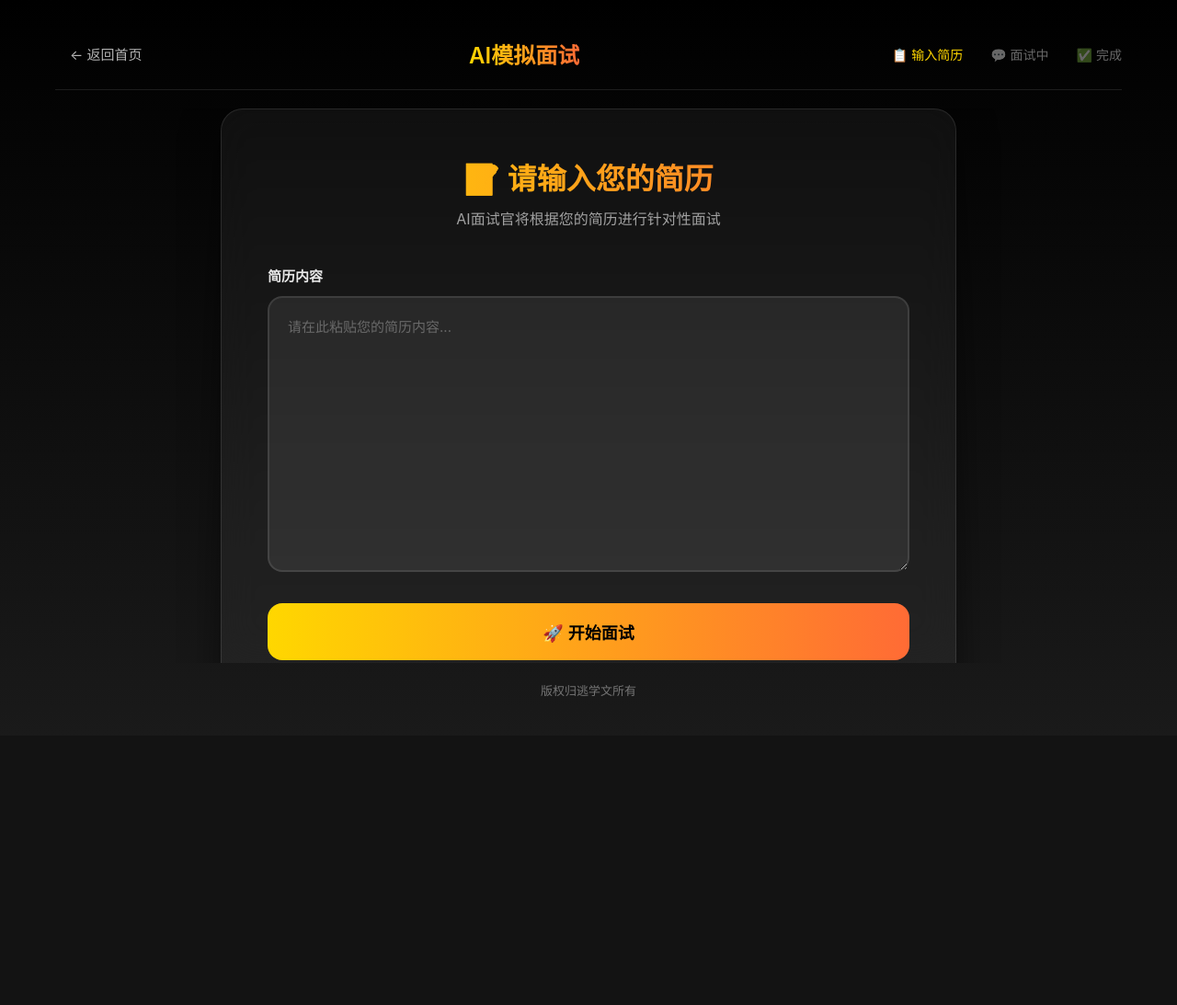
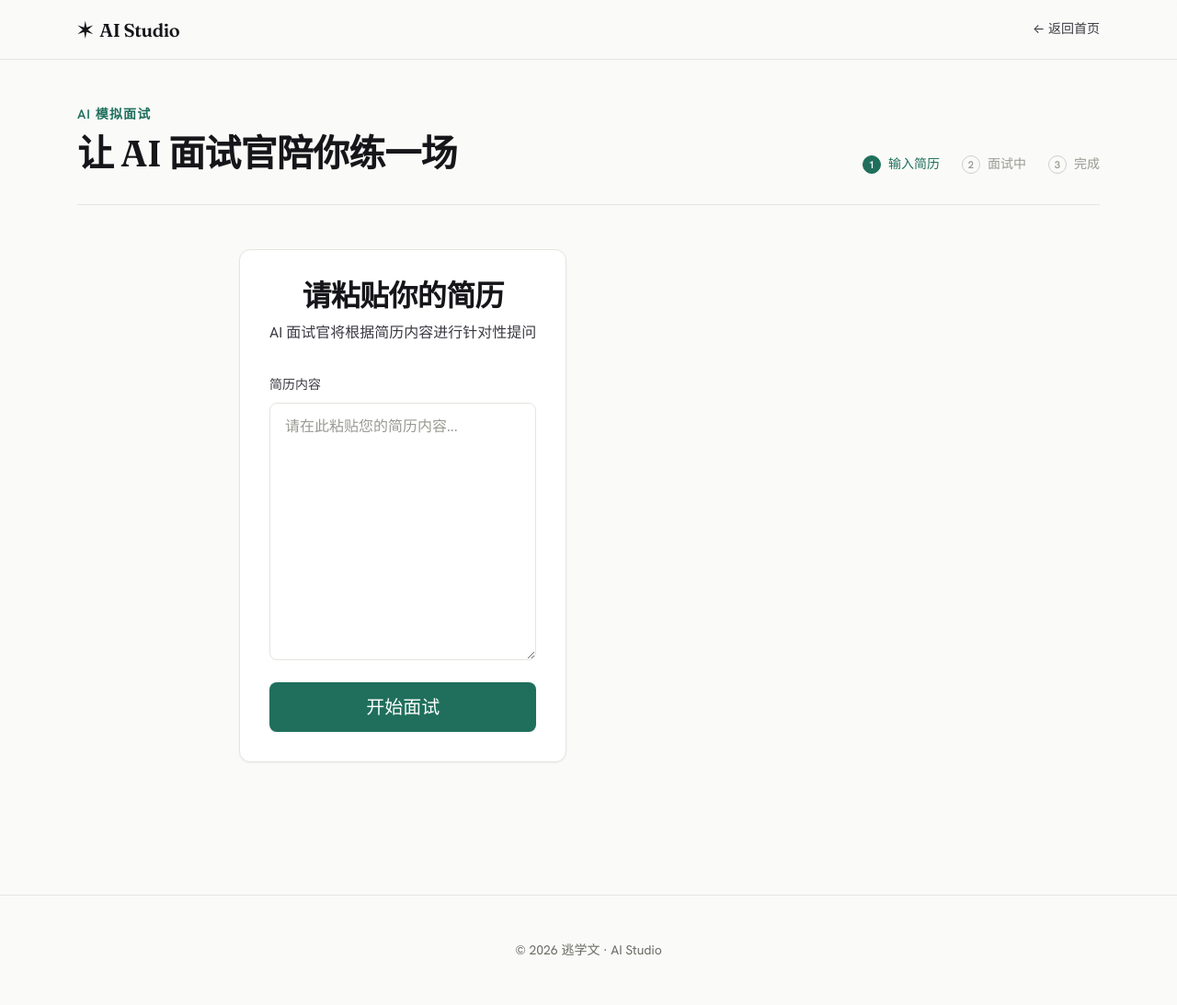
Before and after one commit to taoxuewen/my_page, a Python web app: template templates/interview.html in a window 1280 px wide. Shown: the whole page at 92% size. Before the commit the page ends 757 px from the top, so only its background shows below. Run offline with Jinja, Linux system fonts and the light colour scheme; the template is opened without the code that fills it, so the values that code supplies are empty.

Commit message:
重构：AI 模拟面试页改为统一编辑风（浅色）
Co-Authored-By: Claude Opus 4.8 <noreply@anthropic.com>

```diff
--- a/static/css/interview.css
+++ b/static/css/interview.css
@@ -1,490 +1,268 @@
-* {
-    margin: 0;
-    padding: 0;
-    box-sizing: border-box;
+/* ============================================================
+   AI 模拟面试 — 页面特有样式（公共部分见 design-system.css）
+   ============================================================ */
+
+.iv {
+  padding-top: var(--space-12);
+  padding-bottom: var(--space-12);
 }
 
-body {
-    font-family: -apple-system, BlinkMacSystemFont, 'Segoe UI', Roboto, 'Helvetica Neue', Arial, sans-serif;
-    background: linear-gradient(180deg, #000000 0%, #1a1a1a 100%);
-    min-height: 100vh;
-    color: #ffffff;
-    overflow-x: hidden;
+/* ---------- 顶部标题 + 进度 ---------- */
+.iv__header {
+  display: flex;
+  align-items: flex-end;
+  justify-content: space-between;
+  gap: var(--space-8);
+  padding-bottom: var(--space-8);
+  margin-bottom: var(--space-12);
+  border-bottom: 1px solid var(--gray-200);
 }
 
-.container {
-    max-width: 1200px;
-    margin: 0 auto;
-    padding: 20px;
-    height: 100vh;
-    display: flex;
-    flex-direction: column;
-}
-
-.header {
-    display: flex;
-    align-items: center;
-    justify-content: space-between;
-    padding: 20px 0;
-    margin-bottom: 20px;
-    border-bottom: 1px solid rgba(255, 255, 255, 0.1);
-}
-
-.back-link {
-    color: rgba(255, 255, 255, 0.7);
-    text-decoration: none;
-    font-size: 15px;
-    transition: all 0.3s;
-    padding: 8px 16px;
-    border-radius: 8px;
-}
-
-.back-link:hover {
-    color: #fff;
-    background: rgba(255, 255, 255, 0.1);
-}
-
-.app-title {
-    font-size: 24px;
-    font-weight: 600;
-    background: linear-gradient(90deg, #ffd700 0%, #ff6b35 100%);
-    -webkit-background-clip: text;
-    -webkit-text-fill-color: transparent;
-    background-clip: text;
+.iv__title {
+  margin-top: var(--space-2);
+  font-size: var(--text-3xl);
 }
 
 .progress-indicator {
   display: flex;
-    gap: 30px;
+  gap: var(--space-6);
+  flex-shrink: 0;
 }
 
 .step {
-    font-size: 14px;
-    color: rgba(255, 255, 255, 0.4);
   position: relative;
-    transition: all 0.3s;
+  padding-left: 1.75rem;
+  font-size: var(--text-sm);
+  color: var(--gray-400);
+  transition: color var(--transition-base);
+  counter-increment: step;
 }
 
+.step::before {
+  content: counter(step);
+  position: absolute;
+  left: 0;
+  top: 50%;
+  transform: translateY(-50%);
+  width: 1.25rem;
+  height: 1.25rem;
+  display: grid;
+  place-items: center;
+  border-radius: var(--radius-full);
+  border: 1px solid var(--gray-300);
+  font-size: 0.7rem;
+  font-weight: 600;
+  color: var(--gray-400);
+  transition: all var(--transition-base);
+}
+
+.progress-indicator { counter-reset: step; }
+
 .step.active {
-    color: #ffd700;
+  color: var(--color-accent);
+}
+.step.active::before {
+  border-color: var(--color-accent);
+  background: var(--color-accent);
+  color: #fff;
 }
 
 .step.completed {
-    color: #34c759;
+  color: var(--color-success);
+}
+.step.completed::before {
+  border-color: var(--color-success);
+  background: var(--color-success);
+  color: #fff;
+  content: "✓";
 }
 
-.main {
-    flex: 1;
-    display: flex;
-    flex-direction: column;
-    overflow: hidden;
-}
-
-/* 简历输入阶段 */
+/* ---------- 简历输入阶段 ---------- */
 .resume-stage {
-    flex: 1;
-    display: flex;
-    align-items: center;
-    justify-content: center;
-}
-
-.resume-card {
-    width: 100%;
-    max-width: 800px;
-    background: rgba(255, 255, 255, 0.05);
-    backdrop-filter: blur(20px);
-    border-radius: 24px;
-    padding: 50px;
-    border: 1px solid rgba(255, 255, 255, 0.1);
-    box-shadow: 0 10px 40px rgba(0, 0, 0, 0.5);
+  max-width: 760px;
+  margin: 0 auto;
 }
 
 .card-header {
   text-align: center;
-    margin-bottom: 40px;
+  margin-bottom: var(--space-8);
 }
 
 .card-header h2 {
-    font-size: 32px;
-    font-weight: 700;
-    margin-bottom: 10px;
-    background: linear-gradient(90deg, #ffd700 0%, #ff6b35 100%);
-    -webkit-background-clip: text;
-    -webkit-text-fill-color: transparent;
-    background-clip: text;
+  font-size: var(--text-2xl);
+  margin-bottom: var(--space-2);
 }
 
 .subtitle {
-    color: rgba(255, 255, 255, 0.6);
-    font-size: 16px;
+  color: var(--color-ink-soft);
+  font-size: var(--text-base);
 }
 
-.form-group {
-    margin-bottom: 30px;
-}
-
-.form-group label {
-    display: block;
-    font-size: 15px;
-    font-weight: 600;
-    margin-bottom: 12px;
-    color: rgba(255, 255, 255, 0.9);
-}
-
-.form-group textarea {
-    width: 100%;
-    height: 300px;
-    padding: 20px;
-    background: rgba(255, 255, 255, 0.08);
-    border: 2px solid rgba(255, 255, 255, 0.1);
-    border-radius: 16px;
-    color: #fff;
-    font-size: 15px;
-    font-family: inherit;
-    resize: vertical;
-    line-height: 1.6;
-    transition: all 0.3s;
-}
-
-.form-group textarea:focus {
-    outline: none;
-    border-color: rgba(255, 215, 0, 0.5);
-    background: rgba(255, 255, 255, 0.12);
-    box-shadow: 0 0 0 4px rgba(255, 215, 0, 0.1);
-}
-
-.form-group textarea::placeholder {
-    color: rgba(255, 255, 255, 0.3);
+.resume-card textarea {
+  min-height: 280px;
 }
 
 .start-btn {
   width: 100%;
-    padding: 18px;
-    background: linear-gradient(90deg, #ffd700 0%, #ff6b35 100%);
-    color: #000;
-    border: none;
-    border-radius: 16px;
-    font-size: 18px;
-    font-weight: 700;
-    cursor: pointer;
-    transition: all 0.3s;
+  padding-block: 1rem;
+  font-size: var(--text-lg);
 }
 
-.start-btn:hover {
-    transform: translateY(-2px);
-    box-shadow: 0 10px 30px rgba(255, 215, 0, 0.3);
-}
-
-.start-btn:active {
-    transform: translateY(0);
-}
-
-/* 面试对话阶段 */
+/* ---------- 对话阶段 ---------- */
 .interview-stage {
-    flex: 1;
-    display: flex;
-    flex-direction: column;
-    overflow: hidden;
+  max-width: 860px;
+  margin: 0 auto;
 }
 
 .chat-container {
-    flex: 1;
   display: flex;
   flex-direction: column;
-    background: rgba(255, 255, 255, 0.03);
-    border-radius: 24px;
-    border: 1px solid rgba(255, 255, 255, 0.1);
+  height: min(68vh, 640px);
+  background: var(--color-surface);
+  border: 1px solid var(--gray-200);
+  border-radius: var(--radius-lg);
+  box-shadow: var(--shadow-sm);
   overflow: hidden;
 }
 
 .messages {
   flex: 1;
   overflow-y: auto;
-    padding: 30px;
+  padding: var(--space-8);
 }
 
-.messages::-webkit-scrollbar {
-    width: 8px;
-}
-
-.messages::-webkit-scrollbar-track {
-    background: transparent;
-}
-
+.messages::-webkit-scrollbar { width: 8px; }
 .messages::-webkit-scrollbar-thumb {
-    background: rgba(255, 255, 255, 0.2);
-    border-radius: 4px;
+  background: var(--gray-300);
+  border-radius: var(--radius-full);
 }
 
 .message {
   display: flex;
-    margin-bottom: 24px;
-    animation: messageIn 0.3s ease;
+  margin-bottom: var(--space-6);
+  animation: messageIn 0.3s var(--ease-out);
 }
 
 @keyframes messageIn {
-    from {
-        opacity: 0;
-        transform: translateY(10px);
-    }
-    to {
-        opacity: 1;
-        transform: translateY(0);
-    }
+  from { opacity: 0; transform: translateY(10px); }
+  to   { opacity: 1; transform: translateY(0); }
 }
 
-.message-ai {
-    justify-content: flex-start;
-}
-
-.message-user {
-    justify-content: flex-end;
-}
+.message-ai { justify-content: flex-start; }
+.message-user { justify-content: flex-end; }
 
 .message-avatar {
   width: 40px;
   height: 40px;
-    border-radius: 12px;
-    display: flex;
-    align-items: center;
-    justify-content: center;
+  border-radius: var(--radius-md);
+  display: grid;
+  place-items: center;
   font-size: 20px;
-    margin-right: 12px;
+  margin-right: var(--space-3);
   flex-shrink: 0;
-}
-
-.message-ai .message-avatar {
-    background: linear-gradient(135deg, #ffd700 0%, #ff6b35 100%);
+  background: var(--color-accent-soft);
 }
 
 .message-user .message-avatar {
-    background: rgba(255, 255, 255, 0.2);
   order: 2;
   margin-right: 0;
-    margin-left: 12px;
+  margin-left: var(--space-3);
+  background: var(--gray-100);
 }
 
 .message-content {
-    max-width: 70%;
-    background: rgba(255, 255, 255, 0.1);
-    backdrop-filter: blur(10px);
+  max-width: 72%;
+  background: var(--gray-100);
   border-radius: 18px;
-    padding: 16px 20px;
-    line-height: 1.7;
-    font-size: 15px;
-}
-
-.message-ai .message-content {
   border-bottom-left-radius: 6px;
+  padding: var(--space-4) var(--space-6);
+  line-height: var(--leading-normal);
+  font-size: var(--text-base);
 }
 
 .message-user .message-content {
-    background: linear-gradient(135deg, #ffd700 0%, #ff6b35 100%);
-    color: #000;
+  background: var(--color-accent);
+  color: #fff;
+  border-bottom-left-radius: 18px;
   border-bottom-right-radius: 6px;
 }
 
 .time-estimate {
   display: inline-block;
-    margin-top: 8px;
-    padding: 4px 12px;
-    background: rgba(255, 215, 0, 0.2);
-    border-radius: 20px;
-    font-size: 13px;
-    color: #ffd700;
-    font-weight: 500;
+  margin-top: var(--space-2);
+  padding: 0.25rem 0.75rem;
+  background: var(--color-accent-soft);
+  border-radius: var(--radius-full);
+  font-size: var(--text-xs);
+  color: var(--color-accent);
+  font-weight: 600;
 }
 
 .input-area {
   display: flex;
-    gap: 12px;
-    padding: 20px 30px;
-    border-top: 1px solid rgba(255, 255, 255, 0.1);
-    background: rgba(0, 0, 0, 0.3);
+  gap: var(--space-3);
+  padding: var(--space-4) var(--space-6);
+  border-top: 1px solid var(--gray-200);
+  background: var(--color-paper);
 }
 
 .input-area textarea {
   flex: 1;
-    padding: 14px 18px;
-    background: rgba(255, 255, 255, 0.08);
-    border: 2px solid rgba(255, 255, 255, 0.1);
-    border-radius: 16px;
-    color: #fff;
-    font-size: 15px;
-    font-family: inherit;
+  height: 56px;
+  min-height: 56px;
+  max-height: 150px;
   resize: none;
-    height: 60px;
-    max-height: 150px;
-    transition: all 0.3s;
-}
-
-.input-area textarea:focus {
-    outline: none;
-    border-color: rgba(255, 215, 0, 0.5);
-    background: rgba(255, 255, 255, 0.12);
+  padding: var(--space-4);
 }
 
 .send-btn {
-    padding: 14px 30px;
-    background: linear-gradient(90deg, #ffd700 0%, #ff6b35 100%);
-    color: #000;
-    border: none;
-    border-radius: 16px;
-    font-size: 15px;
-    font-weight: 700;
-    cursor: pointer;
-    transition: all 0.3s;
-    display: flex;
-    align-items: center;
-    justify-content: center;
+  align-self: stretch;
+  padding-inline: var(--space-8);
 }
 
-.send-btn:hover:not(:disabled) {
-    transform: translateY(-2px);
-    box-shadow: 0 8px 20px rgba(255, 215, 0, 0.3);
+/* 发送按钮 loading 状态切换（JS 切 .loading） */
+.btn-loading { display: none; }
+.send-btn.loading .btn-text { display: none; }
+.send-btn.loading .btn-loading { display: flex; }
+.send-btn.loading .spinner {
+  border-color: rgba(255, 255, 255, 0.4);
+  border-top-color: #fff;
 }
 
-.send-btn:disabled {
-    opacity: 0.5;
-    cursor: not-allowed;
-}
-
-.spinner {
-    width: 20px;
-    height: 20px;
-    border: 2px solid rgba(0, 0, 0, 0.2);
-    border-top-color: #000;
-    border-radius: 50%;
-    animation: spin 0.8s linear infinite;
-}
-
-@keyframes spin {
-    to {
-        transform: rotate(360deg);
-    }
-}
-
-.btn-loading {
-    display: none;
-}
-
-.send-btn.loading .btn-text {
-    display: none;
-}
-
-.send-btn.loading .btn-loading {
-    display: block;
-}
-
-/* 完成阶段 */
+/* ---------- 完成阶段 ---------- */
 .complete-stage {
-    flex: 1;
-    display: flex;
-    align-items: center;
-    justify-content: center;
+  max-width: 560px;
+  margin: var(--space-16) auto 0;
 }
 
 .complete-card {
   text-align: center;
-    background: rgba(255, 255, 255, 0.05);
-    backdrop-filter: blur(20px);
-    border-radius: 24px;
-    padding: 60px;
-    border: 1px solid rgba(255, 255, 255, 0.1);
+  padding: var(--space-16);
 }
 
 .complete-card .icon {
-    font-size: 80px;
-    margin-bottom: 20px;
+  font-size: 64px;
+  margin-bottom: var(--space-4);
 }
 
 .complete-card h2 {
-    font-size: 32px;
-    font-weight: 700;
-    margin-bottom: 10px;
-    background: linear-gradient(90deg, #ffd700 0%, #ff6b35 100%);
-    -webkit-background-clip: text;
-    -webkit-text-fill-color: transparent;
-    background-clip: text;
+  font-size: var(--text-2xl);
+  margin-bottom: var(--space-3);
 }
 
 .complete-card p {
-    color: rgba(255, 255, 255, 0.6);
-    font-size: 16px;
-    margin-bottom: 30px;
+  color: var(--color-ink-soft);
+  margin-bottom: var(--space-8);
 }
 
-.restart-btn {
-    padding: 16px 40px;
-    background: linear-gradient(90deg, #ffd700 0%, #ff6b35 100%);
-    color: #000;
-    border: none;
-    border-radius: 16px;
-    font-size: 16px;
-    font-weight: 700;
-    cursor: pointer;
-    transition: all 0.3s;
+/* ---------- 响应式 ---------- */
+@media (max-width: 768px) {
+  .iv__header {
+    flex-direction: column;
+    align-items: flex-start;
+    gap: var(--space-6);
   }
-
-.restart-btn:hover {
-    transform: translateY(-2px);
-    box-shadow: 0 8px 20px rgba(255, 215, 0, 0.3);
+  .progress-indicator { gap: var(--space-4); }
+  .message-content { max-width: 85%; }
+  .chat-container { height: 70vh; }
 }
-
-.footer {
-    text-align: center;
-    padding: 20px;
-    color: rgba(255, 255, 255, 0.4);
-    font-size: 13px;
-}
-
-/* 响应式设计 */
-@media (max-width: 768px) {
-    .header {
-        flex-direction: column;
-        gap: 15px;
-        text-align: center;
-    }
-
-    .app-title {
-        font-size: 20px;
-    }
-
-    .progress-indicator {
-        gap: 15px;
-    }
-
-    .step {
-        font-size: 12px;
-    }
-
-    .resume-card {
-        padding: 30px 20px;
-    }
-
-    .card-header h2 {
-        font-size: 24px;
-    }
-
-    .form-group textarea {
-        height: 200px;
-    }
-
-    .start-btn {
-        padding: 20px 18px;
-        font-size: 17px;
-        min-height: 56px;
-    }
-
-    .messages {
-        padding: 20px;
-    }
-
-    .message-content {
-        max-width: 85%;
-    }
-
-    .input-area {
-        padding: 15px 20px;
-    }
-}
--- a/templates/interview.html
+++ b/templates/interview.html
@@ -1,51 +1,56 @@
-<!DOCTYPE html>
-<html lang="zh-CN">
-<head>
-    <meta charset="UTF-8">
-    <meta name="viewport" content="width=device-width, initial-scale=1.0">
-    <title>AI模拟面试 - AI Studio</title>
-    <link rel="stylesheet" href="/static/css/interview.css">
-</head>
-<body>
-    <div class="container">
-        <header class="header">
-            <a href="/" class="back-link">← 返回首页</a>
-            <h1 class="app-title">AI模拟面试</h1>
-            <div class="progress-indicator" id="progressIndicator">
-                <span class="step" id="step1">📋 输入简历</span>
-                <span class="step" id="step2">💬 面试中</span>
-                <span class="step" id="step3">✅ 完成</span>
+{% extends "base.html" %}
+
+{% block title %}AI 模拟面试 — AI Studio{% endblock %}
+
+{% block extra_css %}<link rel="stylesheet" href="/static/css/interview.css">{% endblock %}
+
+{% block nav %}
+<nav class="site-nav">
+  <div class="container site-nav__inner">
+    <a href="/" class="site-nav__brand"><span class="brand-mark">✶</span> AI Studio</a>
+    <a href="/" class="site-nav__back">← 返回首页</a>
   </div>
+</nav>
+{% endblock %}
+
+{% block content %}
+<div class="container iv">
+  <header class="iv__header">
+    <div>
+      <p class="eyebrow">AI 模拟面试</p>
+      <h1 class="iv__title">让 AI 面试官陪你练一场</h1>
+    </div>
+    <ol class="progress-indicator" id="progressIndicator">
+      <li class="step" id="step1">输入简历</li>
+      <li class="step" id="step2">面试中</li>
+      <li class="step" id="step3">完成</li>
+    </ol>
   </header>
 
-        <main class="main">
   <!-- 简历输入阶段 -->
   <div class="resume-stage" id="resumeStage">
-                <div class="resume-card">
+    <div class="resume-card card">
       <div class="card-header">
-                        <h2>📝 请输入您的简历</h2>
-                        <p class="subtitle">AI面试官将根据您的简历进行针对性面试</p>
+        <h2>请粘贴你的简历</h2>
+        <p class="subtitle">AI 面试官将根据简历内容进行针对性提问</p>
       </div>
-                    <div class="form-group">
+      <div class="field">
         <label for="resumeInput">简历内容</label>
         <textarea id="resumeInput" placeholder="请在此粘贴您的简历内容..."></textarea>
       </div>
-                    <button id="startBtn" class="start-btn">🚀 开始面试</button>
+      <button id="startBtn" class="btn btn--primary start-btn">开始面试</button>
     </div>
   </div>
 
   <!-- 面试对话阶段 -->
   <div class="interview-stage" id="interviewStage" style="display: none;">
     <div class="chat-container">
-                    <div class="messages" id="messagesContainer">
-                    </div>
+      <div class="messages" id="messagesContainer"></div>
       <div class="input-area">
         <textarea id="userInput" placeholder="请输入您的回答..."></textarea>
-                        <button id="sendBtn" class="send-btn">
+        <button id="sendBtn" class="btn btn--primary send-btn">
           <span class="btn-text">发送</span>
-                            <span class="btn-loading">
-                                <span class="spinner"></span>
-                            </span>
+          <span class="btn-loading"><span class="spinner"></span></span>
         </button>
       </div>
     </div>
@@ -53,20 +58,14 @@
 
   <!-- 完成阶段 -->
   <div class="complete-stage" id="completeStage" style="display: none;">
-                <div class="complete-card">
+    <div class="complete-card card">
       <div class="icon">🎉</div>
       <h2>面试完成！</h2>
-                    <p>感谢您参与本次模拟面试</p>
-                    <button id="restartBtn" class="restart-btn">重新开始</button>
+      <p>感谢你参与本次模拟面试，祝你拿到心仪的 offer。</p>
+      <button id="restartBtn" class="btn btn--secondary restart-btn">重新开始</button>
     </div>
   </div>
-        </main>
+</div>
+{% endblock %}
 
-        <footer class="footer">
-            <p>版权归逃学文所有</p>
-        </footer>
-    </div>
-
-    <script src="/static/js/interview.js"></script>
-</body>
-</html>
+{% block extra_js %}<script src="/static/js/interview.js"></script>{% endblock %}
```
Lines whose indentation alone changed are shown as unchanged.
